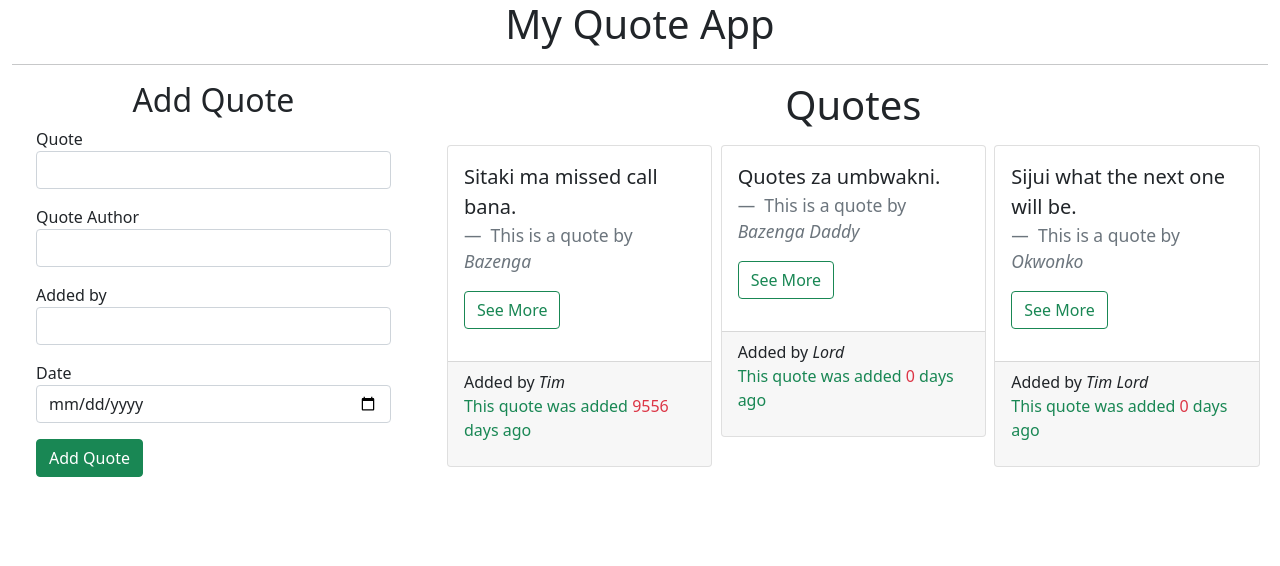
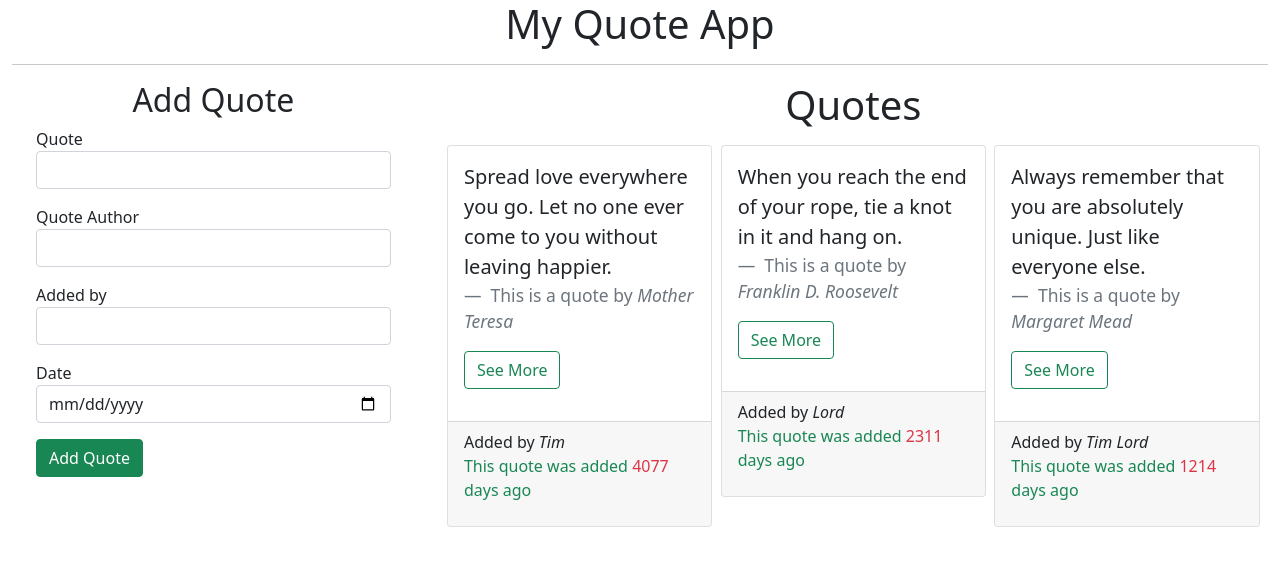
Before and after one commit to otienotimothy/quotes, an Angular app: page / in a window 1280 px wide. Shown: the top 566 px of the page. Built offline with nearby package versions, Linux system fonts and the light colour scheme.

Commit message:
Modify mock data

```diff
--- a/src/mock-data.ts
+++ b/src/mock-data.ts
@@ -1,7 +1,22 @@
 import { Quote } from "./app/blueprint/quote";
 
 export const quotes: Quote[] = [
-  new Quote('Sitaki ma missed call bana', 'Bazenga', 'Tim', new Date('1995-12-10')),
-  new Quote('Quotes za umbwakni', 'Bazenga Daddy', 'Lord', new Date()),
-  new Quote('Sijui what the next one will be', 'Okwonko', 'Tim Lord', new Date()),
+  new Quote(
+    'Spread love everywhere you go. Let no one ever come to you without leaving happier',
+    'Mother Teresa',
+    'Tim',
+    new Date('2010-12-10')
+  ),
+  new Quote(
+    'When you reach the end of your rope, tie a knot in it and hang on',
+    'Franklin D. Roosevelt',
+    'Lord',
+    new Date('2015-10-11')
+  ),
+  new Quote(
+    'Always remember that you are absolutely unique. Just like everyone else',
+    'Margaret Mead',
+    'Tim Lord',
+    new Date('2018-10-12')
+  ),
 ];
```
